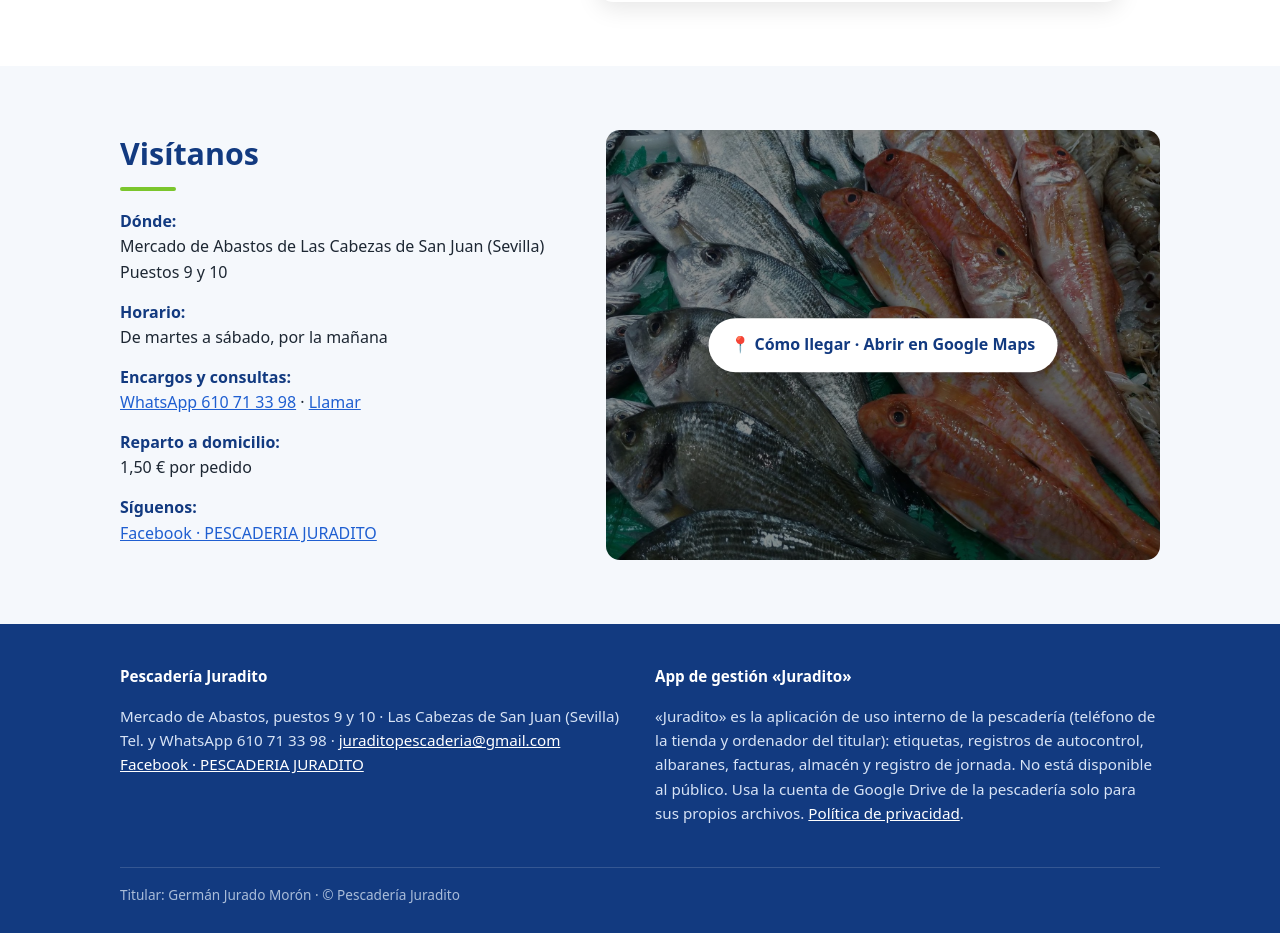
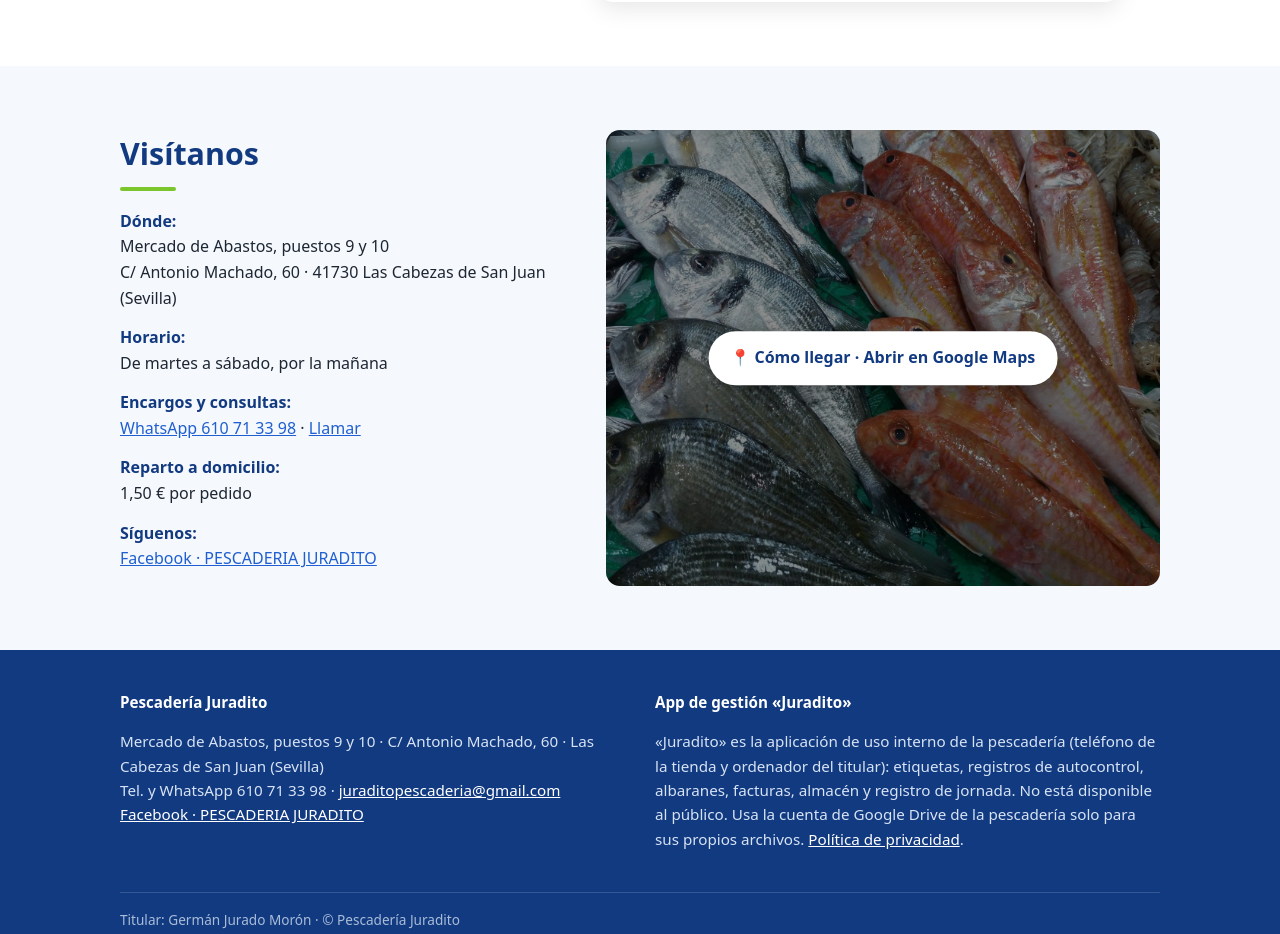
Before and after one commit to pescaderiajuradito/pescaderiajuradito.github.io, a plain HTML site: page index.html in a window 1280 px wide. Shown: the part 3840-4774 px from the top of the page. Drawn offline with Linux system fonts and the light colour scheme.

Commit message:
Update index.html

```diff
--- a/index.html
+++ b/index.html
@@ -230,7 +230,7 @@
   <div class="wrap visita">
     <div class="datos">
       <h2>Visítanos</h2>
-      <p><b>Dónde:</b><br>Mercado de Abastos de Las Cabezas de San Juan (Sevilla)<br>Puestos 9 y 10</p>
+      <p><b>Dónde:</b><br>Mercado de Abastos, puestos 9 y 10<br>C/ Antonio Machado, 60 · 41730 Las Cabezas de San Juan (Sevilla)</p>
       <p><b>Horario:</b><br>De martes a sábado, por la mañana</p>
       <p><b>Encargos y consultas:</b><br>
         <a href="https://wa.me/34610713398" target="_blank" rel="noopener">WhatsApp 610 71 33 98</a> ·
@@ -239,7 +239,7 @@
       <p><b>Síguenos:</b><br>
         <a href="https://www.facebook.com/profile.php?id=100063768423389" target="_blank" rel="noopener">Facebook · PESCADERIA JURADITO</a></p>
     </div>
-    <a class="mapa-link" href="https://www.google.com/maps/search/?api=1&query=Mercado+de+Abastos+Las+Cabezas+de+San+Juan+Sevilla" target="_blank" rel="noopener">
+    <a class="mapa-link" href="https://www.google.com/maps/search/?api=1&query=Calle+Antonio+Machado+60%2C+41730+Las+Cabezas+de+San+Juan%2C+Sevilla" target="_blank" rel="noopener">
       <img src="img/00_portada_pescado.jpg" alt="" loading="lazy">
       <span class="mapa-btn">📍 Cómo llegar · Abrir en Google Maps</span>
     </a>
@@ -251,7 +251,7 @@
     <div class="cols">
       <div>
         <h4>Pescadería Juradito</h4>
-        <p>Mercado de Abastos, puestos 9 y 10 · Las Cabezas de San Juan (Sevilla)<br>
+        <p>Mercado de Abastos, puestos 9 y 10 · C/ Antonio Machado, 60 · Las Cabezas de San Juan (Sevilla)<br>
           Tel. y WhatsApp 610 71 33 98 · <a href="mailto:juraditopescaderia@gmail.com">juraditopescaderia@gmail.com</a><br>
           <a href="https://www.facebook.com/profile.php?id=100063768423389" target="_blank" rel="noopener">Facebook · PESCADERIA JURADITO</a></p>
       </div>
```
